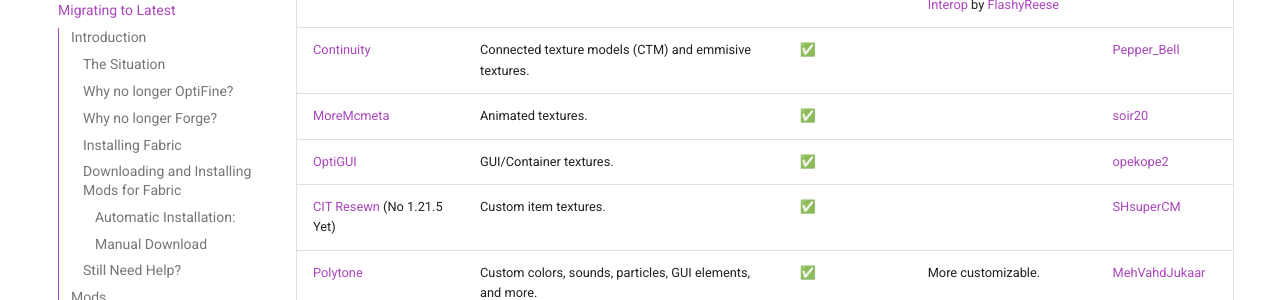
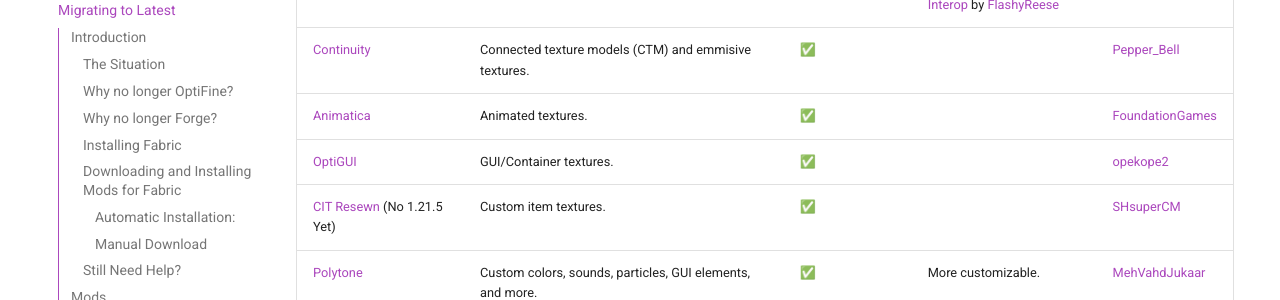
Before and after one commit to MicrocontrollersDev/Alternatives, an MkDocs documentation site: the page built from docs/latest/migrating.md, in a window 1280 px wide and 900 px high, scrolled down 11719 px. Shown: the part 152-452 px from the top of the window. Built offline with MkDocs 1.6.1 and Material for MkDocs 9.7.7, drawn with Linux system fonts in a browser that asks for light colours; comment, search, counter and statistics services are not loaded.

Commit message:
moremcmeta to animatica

```diff
--- a/docs/latest/migrating.md
+++ b/docs/latest/migrating.md
@@ -249,7 +249,7 @@
 | --- | --- | --- | --- | --- |
 | [FabricSkyboxes](https://modrinth.com/mod/fabricskyboxes) | Custom sky. | 🚧 | Use [FabricSkyBoxes Interop](https://modrinth.com/mod/fabricskyboxes-interop) by [FlashyReese](https://github.com/FlashyReese) | [AMereBagatelle](https://modrinth.com/user/ifLBWnLs) |
 | [Continuity](https://modrinth.com/mod/continuity) | Connected texture models (CTM) and emmisive textures. | ✅ | | [Pepper_Bell](https://github.com/PepperCode1) |
-| [MoreMcmeta](https://modrinth.com/mod/moremcmeta) | Animated textures. | ✅ | | [soir20](https://github.com/soir20) |
+| [Animatica](https://modrinth.com/mod/animatica) | Animated textures. | ✅ | | [FoundationGames](https://github.com/FoundationGames) |
 | [OptiGUI](https://modrinth.com/mod/optigui) | GUI/Container textures. | ✅ | | [opekope2](https://github.com/opekope2) |
 | [CIT Resewn](https://modrinth.com/mod/cit-resewn) (No 1.21.5 Yet)| Custom item textures. | ✅ | | [SHsuperCM](https://github.com/SHsuperCM) |
 | [Polytone](https://modrinth.com/mod/polytone) | Custom colors, sounds, particles, GUI elements, and more. | ✅ | More customizable. | [MehVahdJukaar](https://github.com/MehVahdJukaar)  |
```
